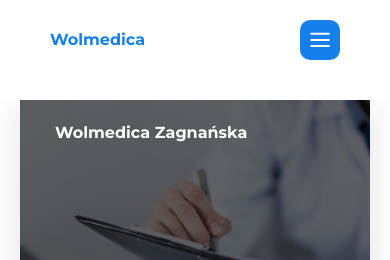
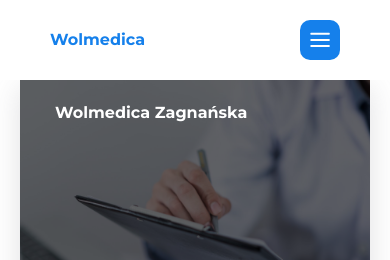
Before and after one commit to osowskimateusz97/tajny-projekt, a plain HTML site: page index.html in a window 390 px wide. Shown: the top 260 px of the page. Drawn offline with Linux system fonts and the light colour scheme.

Commit message:
Remove blur navigation for mobile

```diff
--- a/scss/components/_navigation.scss
+++ b/scss/components/_navigation.scss
@@ -99,7 +99,8 @@
         justify-content: flex-start;
         width: 100%;
         height: $nav-mobile-height;
-
+        backdrop-filter: unset;
+        background: $white;
         &__container {
             overflow-y: auto;
             flex-direction: column;
--- a/scss/sass-utils/_variables.scss
+++ b/scss/sass-utils/_variables.scss
@@ -14,7 +14,7 @@
 // navigation
 
 $nav-desktop-height: 15rem;
-$nav-mobile-height: 10rem;
+$nav-mobile-height: 8rem;
 
 
 $borderRadius: (
```
Also changed, not shown: css/index.css, 1 other file.
